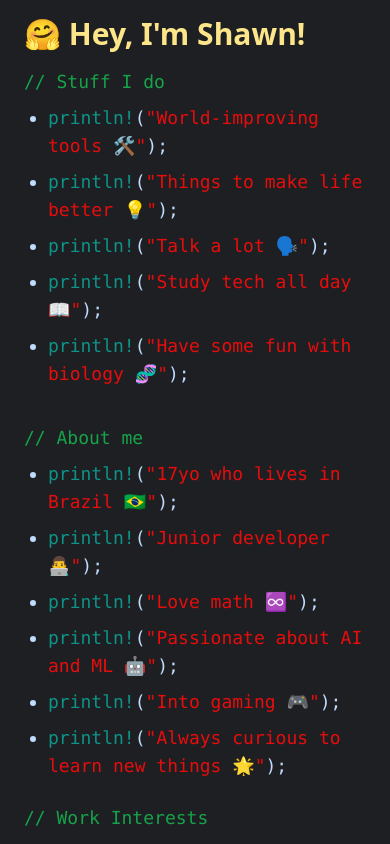
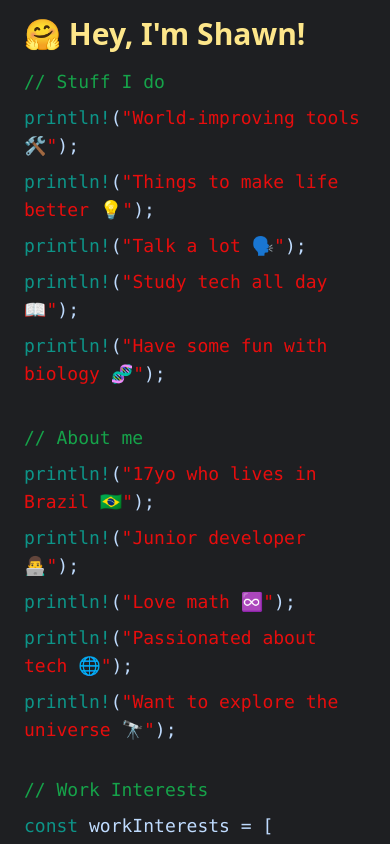
Before and after one commit to ShawnNectar/portfolio-v1, a Vue app: page / in a window 390 px wide. Shown: the top 844 px of the page. Built offline with nearby package versions, Linux system fonts and the light colour scheme.

Commit message:
[Minor] 2 test mobile prodc

```diff
--- a/src/components/AboutMe.vue
+++ b/src/components/AboutMe.vue
@@ -5,7 +5,7 @@
 <template>
     <div class="text-lg md:text-2xl text-blue-200 font-mono">
         <h1 class="text-green-600 py-2 md:py-5">// About me</h1>
-        <ul class="list-disc pl-6">
+        <ul class="list-none pl-0">
             <li class="pb-2">
                 <span class="text-teal-600">println!</span>(<span style="color: #e70d0d;">"17yo who lives in Brazil 🇧🇷"</span>);
             </li>
@@ -16,13 +16,10 @@
                 <span class="text-teal-600">println!</span>(<span style="color: #e70d0d;">"Love math ♾️"</span>);
             </li>
             <li class="pb-2">
-                <span class="text-teal-600">println!</span>(<span style="color: #e70d0d;">"Passionate about AI and ML 🤖"</span>);
+                <span class="text-teal-600">println!</span>(<span style="color: #e70d0d;">"Passionated about tech 🌐"</span>);
             </li>
             <li class="pb-2">
-                <span class="text-teal-600">println!</span>(<span style="color: #e70d0d;">"Into gaming 🎮"</span>);
-            </li>
-            <li>
-                <span class="text-teal-600">println!</span>(<span style="color: #e70d0d;">"Always curious to learn new things 🌟"</span>);
+                <span class="text-teal-600">println!</span>(<span style="color: #e70d0d;">"Want to explore the universe 🔭"</span>);
             </li>
         </ul>
     </div>
--- a/src/components/StuffIDo.vue
+++ b/src/components/StuffIDo.vue
@@ -5,7 +5,7 @@
 <template>
     <div class="text-lg md:text-2xl text-blue-200 font-mono">
         <h1 class="text-green-600 py-2 md:py-5">// Stuff I do</h1>
-        <ul class="list-disc pl-6">
+        <ul class="list-none pl-0">
             <li class="pb-2">
                 <span class="text-teal-600">println!</span>(<span style="color: #e70d0d;">"World-improving tools 🛠️"</span>);
             </li>
@@ -26,6 +26,7 @@
 </template>
 
 
+
 <style scoped>
 
 </style>
```
